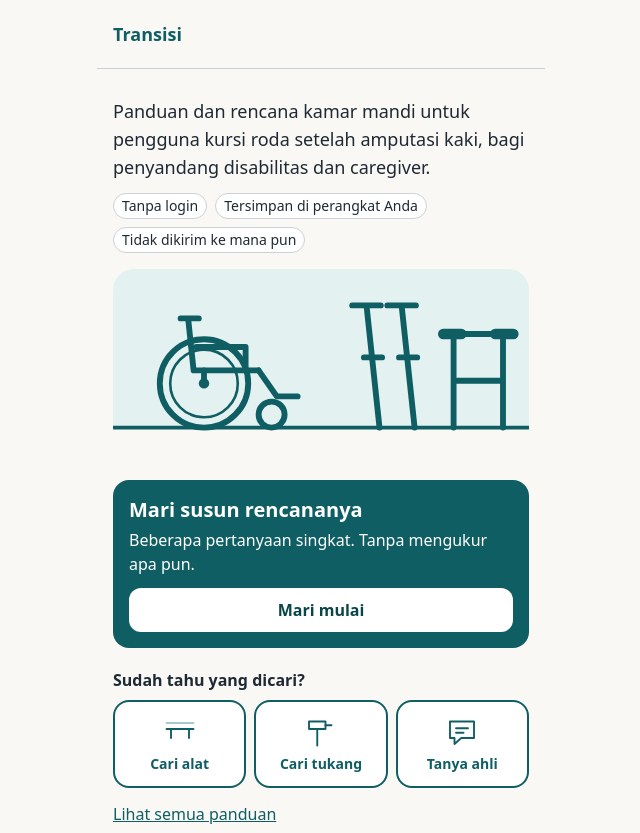
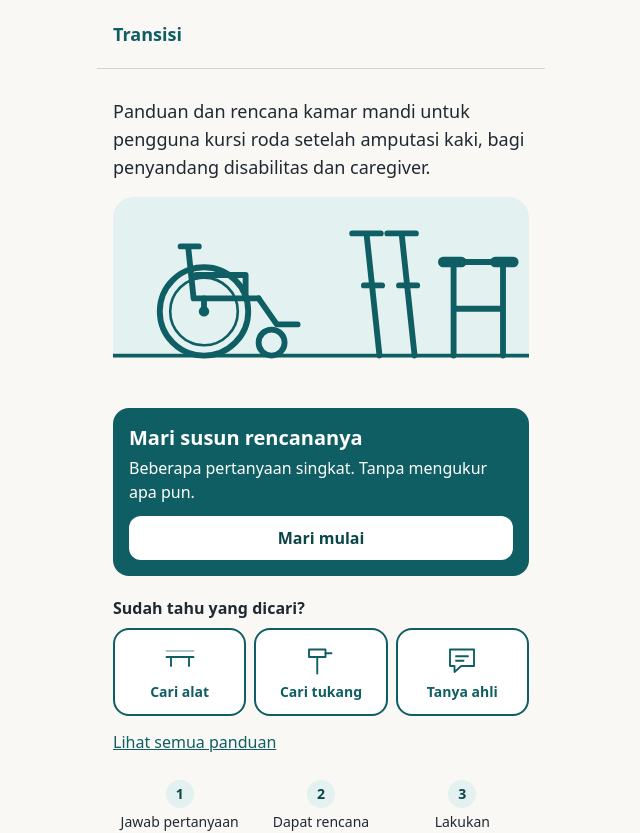
Before and after one commit to titohanafi/transisidnr, a React (Vite) app: page / in a window 1280 px wide. Shown: the top 833 px of the page, without its empty margins (319-959 px from the left). Built offline with nearby package versions, Linux system fonts and the light colour scheme.

Commit message:
Beranda: hapus lencana janji data
Co-Authored-By: Claude Sonnet 5.5 <noreply@anthropic.com>

```diff
--- a/content/ui.json
+++ b/content/ui.json
@@ -37,13 +37,7 @@
       }
     },
     "caraKerja": "Cara kerja Transisi",
-    "konteks": "Panduan dan rencana kamar mandi untuk pengguna kursi roda setelah amputasi kaki, bagi penyandang disabilitas dan caregiver.",
-    "janji": [
-      "Tanpa login",
-      "Tersimpan di perangkat Anda",
-      "Tidak dikirim ke mana pun"
-    ],
-    "janjiLabel": "Tentang data Anda"
+    "konteks": "Panduan dan rencana kamar mandi untuk pengguna kursi roda setelah amputasi kaki, bagi penyandang disabilitas dan caregiver."
   },
   "umum": {
     "kembali": "Kembali",
--- a/src/domain/schema.ts
+++ b/src/domain/schema.ts
@@ -148,8 +148,6 @@ export const uiSchema = z
       tautanIgd: teks,
       tautanHapus: teks,
       konteks: teks,
-      janji: z.array(teks).length(3),
-      janjiLabel: teks,
       pilih: z.object({
         judul: teks,
         susun: z.object({ judul: teks, isi: teks, tombol: teks }),
--- a/src/screens/Beranda.tsx
+++ b/src/screens/Beranda.tsx
@@ -2,7 +2,6 @@ import type { ReactNode } from "react";
 import { Link } from "react-router-dom";
 import { Halaman } from "../components/Halaman";
 import { IkonAksi, IlustrasiBeranda } from "../components/Ikon";
-import { Tanda } from "../components/Lencana";
 import { konten } from "../domain/content";
 
 const { app, beranda, umum } = konten.ui;
@@ -12,13 +11,6 @@ export function Beranda() {
   return (
     <Halaman judul={app.nama}>
       <p className="mt-2 text-lg">{beranda.konteks}</p>
-      <ul className="mt-3 flex flex-wrap gap-2" aria-label={beranda.janjiLabel}>
-        {beranda.janji.map((j) => (
-          <li key={j}>
-            <Tanda>{j}</Tanda>
-          </li>
-        ))}
-      </ul>
 
       <IlustrasiBeranda className="mt-4" />
 
```
Also changed, not shown: 1 other file (tests, documents, lock files or other folders).
